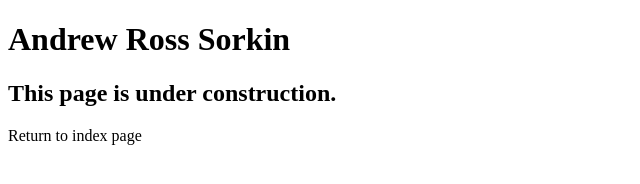
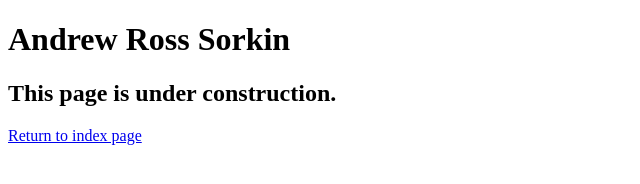
Before and after one commit to aap48/A07, a plain HTML site: page speakers/sorkin.html in a window 1280 px wide. Shown: the whole page, without its empty margins (0-640 px from the left). Drawn offline with Linux system fonts and the light colour scheme.

Commit message:
Update sorkin.html

```diff
--- a/speakers/sorkin.html
+++ b/speakers/sorkin.html
@@ -11,7 +11,7 @@
 <main>
   <h1>Andrew Ross Sorkin</h1>
   <h2>This page is under construction.</h2>
-  <a href="../index.html" alt ="return to home page"></a><p>Return to index page</a></p>
+  <a href="../index.html" alt ="return to home page"><p>Return to index page</a></p>
 </main>
 </body>
 
```
